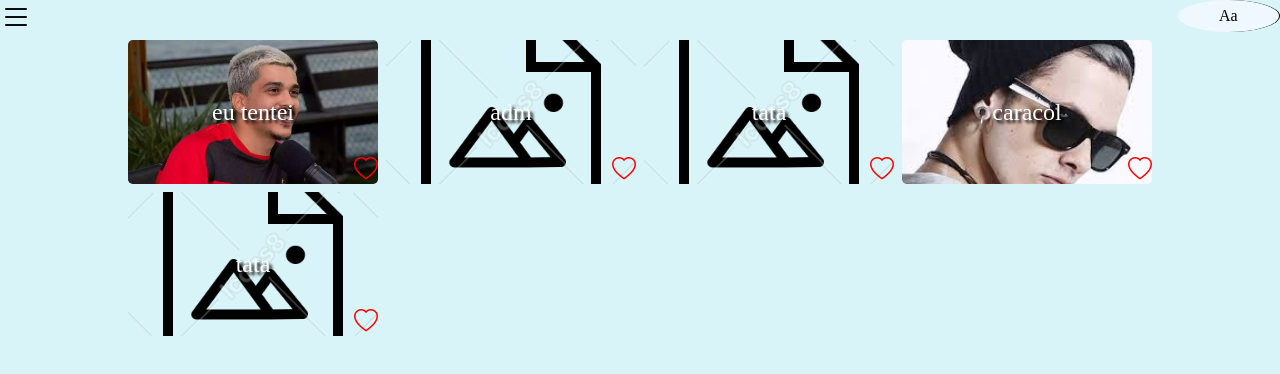
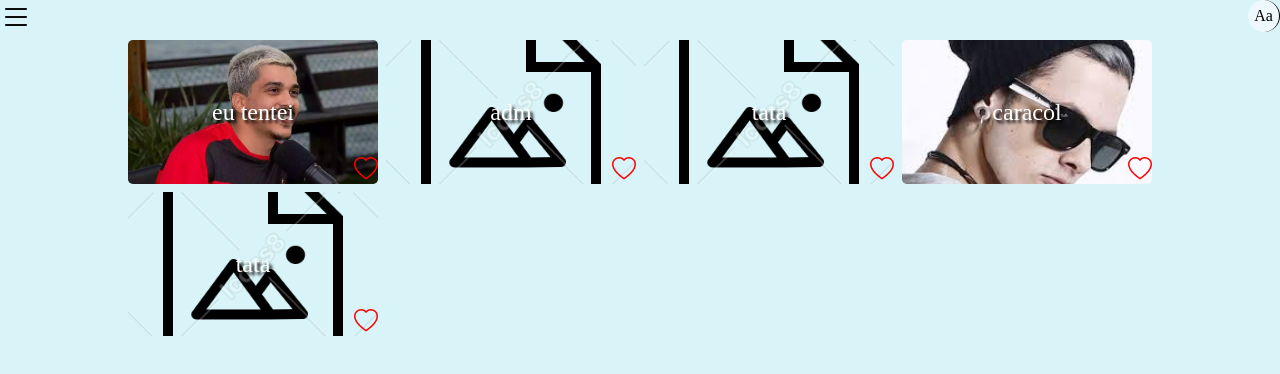
Before and after one commit to Aluisiolima/controle-de-memes, a plain HTML site: page index.html in a window 1280 px wide. Drawn offline with nearby package versions, Linux system fonts and the light colour scheme.

Commit message:
desktop design concerts

```diff
--- a/assets/css/style.css
+++ b/assets/css/style.css
@@ -49,8 +49,8 @@
     display: flex;
     align-items: center;
     justify-content: center;
-    width: 8%;
-    height: 100%;
+    width: 2em;
+    height: 2em;
     border-radius: 50%;
     border-right: 1px solid black;
 }
@@ -112,7 +112,7 @@
     align-items: center;
 }
 .ft{
-    width: 50%;
+    width: 2.5em;
     padding: .5em;
     height: 2.5em;
     border-radius: 50%;
```
